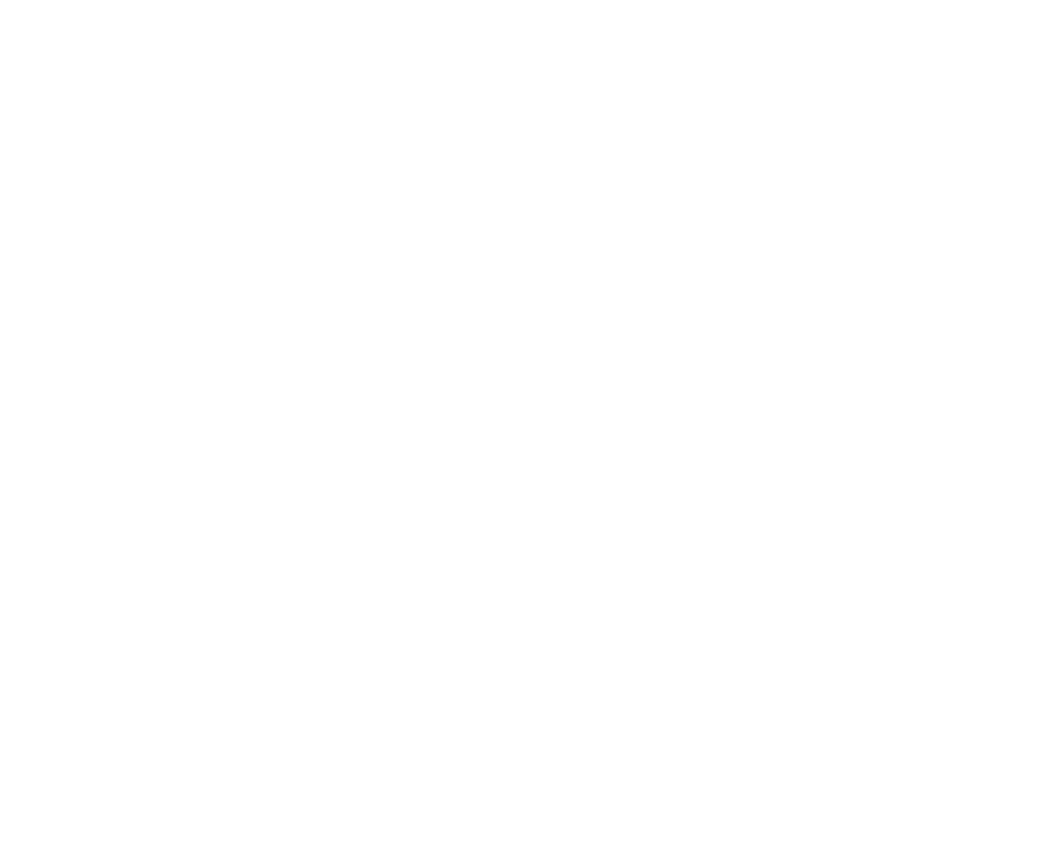
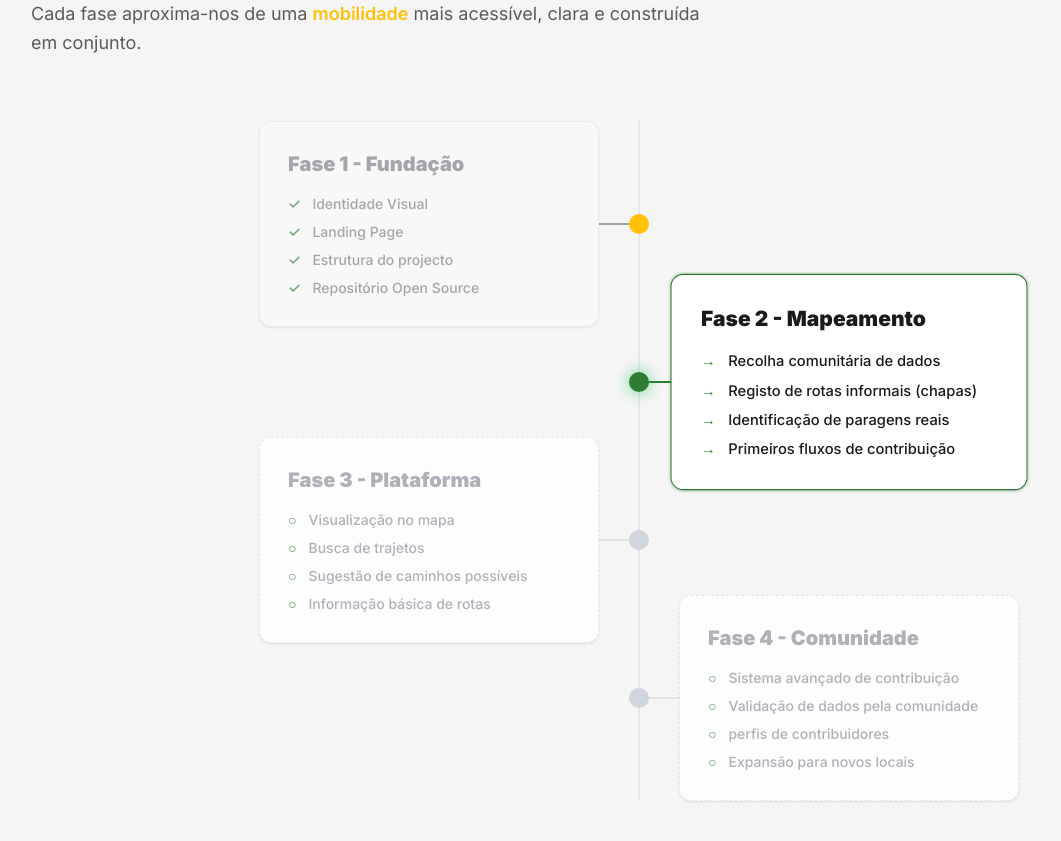
Before and after one commit to MarcosHigildo-hub/NDLELA, a Next.js app in the folder frontend/ndlela-front/: page / in a window 1280 px wide. Shown: the part 3160-4001 px from the top of the page, without its empty margins (1-1062 px from the left). Before the commit the page ends 2999 px from the top, so only its background shows below. Built offline with nearby package versions, Linux system fonts and the light colour scheme.

Commit message:
feat: implement roadmap section closes #11

```diff
--- a/frontend/ndlela-front/src/app/page.tsx
+++ b/frontend/ndlela-front/src/app/page.tsx
@@ -3,6 +3,7 @@
 import About from "../components/landing/About";
 import Problem from "../components/landing/Problem";
 import Solution from "../components/landing/Solution";
+import Roadmap from "../components/landing/Roadmap";
 
 export default function Page() {
   return (
@@ -13,6 +14,7 @@
         <About/>
         <Problem/>
         <Solution/>
+        <Roadmap/>
       </section>
     </div>
   );
--- /dev/null
+++ b/frontend/ndlela-front/src/components/landing/Roadmap.tsx
@@ -0,0 +1,175 @@
+import Container from "../layout/Container";
+import { CheckCircle2, ArrowBigRight } from "lucide-react";
+
+export default function Roadmap() {
+  type Status = "done" | "current" | "upcoming";
+
+  interface Phase {
+    title: string;
+    status: Status; // Aqui garantimos que não é uma string qualquer
+    items: string[];
+  }
+
+  const phases: Phase[] = [
+    {
+      title: "Fase 1 - Fundação",
+      status: "done",
+      items: ["Identidade Visual", "Landing Page", "Estrutura do projecto", "Repositório Open Source"],
+    },
+    {
+      title: "Fase 2 - Mapeamento",
+      status: "current",
+      items: [
+        "Recolha comunitária de dados",
+        "Registo de rotas informais (chapas)",
+        "Identificação de paragens reais",
+        "Primeiros fluxos de contribuição",
+      ],
+    },
+    {
+      title: "Fase 3 - Plataforma",
+      status: "upcoming",
+      items: [
+        "Visualização no mapa",
+        "Busca de trajetos",
+        "Sugestão de caminhos possíveis",
+        "Informação básica de rotas"
+      ],
+    },
+    {
+      title: "Fase 4 - Comunidade",
+      status: "upcoming",
+      items: [
+        "Sistema avançado de contribuição",
+        "Validação de dados pela comunidade",
+        "perfis de contribuidores",
+        "Expansão para novos locais"
+      ],
+    },
+  ];
+
+  const statusStyles: Record<Status, {card: string; dot: string; text: string; badge: string; icon: string}> = {
+    done: {
+      card: "bg-zinc-50 border-zinc-200 opacity-60",
+      dot: "bg-zinc-400",
+      text: "text-zinc-500",
+      badge: "hidden",
+      icon: "✓",
+    },
+    current: {
+      card: "bg-white border-primary shadow-2xl scale-105 ring-2 ring-primary/10",
+      dot: "bg-primary animate-pulse",
+      text: "text-dark",
+      badge: "inline-block",
+      icon: "→",
+    },
+    upcoming: {
+      card: "bg-white border-zinc-200 border-dashed opacity-80",
+      dot: "bg-zinc-200",
+      text: "text-zinc-400",
+      badge: "hidden",
+      icon: "○",
+    },
+  };
+
+  return (
+    <section className="py-24 overflow-hidden">
+      <Container>
+        <div className="">
+          <div className="max-w-2xl mb-16 animate-fade-up-slow [animation-delay:0.3s] opacity-0">
+            <h1>
+              Roadmap do <span className="text-primary">NDLELA</span>
+            </h1>
+
+            <p className="mt-4 text-dark/70">
+              Cada fase aproxima-nos de uma{" "}
+              <span className="text-accent font-semibold">mobilidade</span> mais
+              acessível, clara e construída em conjunto.
+            </p>
+          </div>
+
+          <div className="relative animate-fade-up-slow [animation-delay:0.8s] opacity-0">
+            {/* Timeline */}
+            <div className="absolute left-1/2 top-0 h-full w-0.5 bg-gray-200 -translate-x-1/2 hidden md:block " />
+
+            <div className="space-y-4 md:-space-y-12">
+              {phases.map((phase, index) => {
+                const style = statusStyles[phase.status];
+                const isLeft = index % 2 === 0;
+
+                return (
+                  <div
+                    key={index}
+                    className="relative flex flex-col md:felx-row items-center justify-center min-h-[120px]"
+                  >
+                    {/* Circulos desktop only */}
+                    <div
+                      className={`
+                    absolute left-1/2 top-1/2 -translate-x-1/2 -translate-y-1/2 w-5 h-5 rounded-full z-10 hidden md:block
+                    ${
+                      phase.status === "done"
+                        ? "bg-accent"
+                        : phase.status === "current"
+                          ? "bg-primary animate-pulse shadow-[0_0_15px_rgba(34,197,94,0.7)]"
+                          : "bg-gray-300"
+                    }`}
+                    />
+
+                    {/* card container */}
+                    <div
+                      className={`flex w-full items-center ${isLeft ? "md:flex-row-reverse" : "md:flex-row"}`}
+                    >
+                      {/* Spacer */}
+                      <div className="hidden md:block md:w-1/2" />
+
+                      {/* line conector */}
+
+                      <div
+                        className={`hidden md:block w-10 h-0.5 ${style.dot}`}
+                      />
+
+                      {/* card */}
+                      <div
+                        className={`
+                    z-20 w-full md:w-85 p-7 rounded-xl border shadow-sm hover:shadow-xl transition-all duration-500
+                    ${style.card}
+
+                    `}
+                      >
+                         {/* <span
+                          className={`px-2 py-1 rounded-md text-[10px] font-black bg-primary text-white uppercase tracking-tighter ${style.badge}`}
+                        >
+                          A decorrer
+                        </span> */}
+                        <h3 className={`font-black ${style.text}`}>
+                          {phase.title}
+                        </h3>
+
+                        <ul className="space-y-2 mt-4">
+                          {phase.items.map((item, i) => (
+                            <li
+                              key={i}
+                              className={`flex items-center gap-3 text-sm font-medium ${style.text}`}
+                            >
+                              <span className="text-primary font-bold ">
+                                {style.icon}
+                              </span>
+                              {item}
+                            </li>
+                          ))}
+                        </ul>
+                      </div>
+
+                      {/* Spacer */}
+                      <div className="hidden md:block md:grow" />
+                    </div>
+                  </div>
+                );
+              })}
+            </div>
+          </div>
+        </div>
+      </Container>
+    </section>
+  );
+}
```
